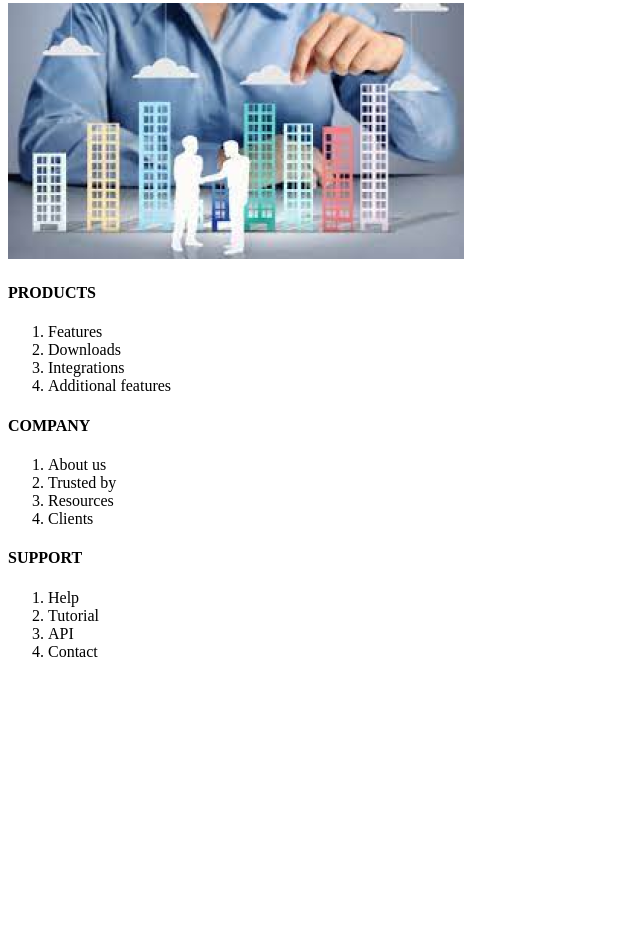
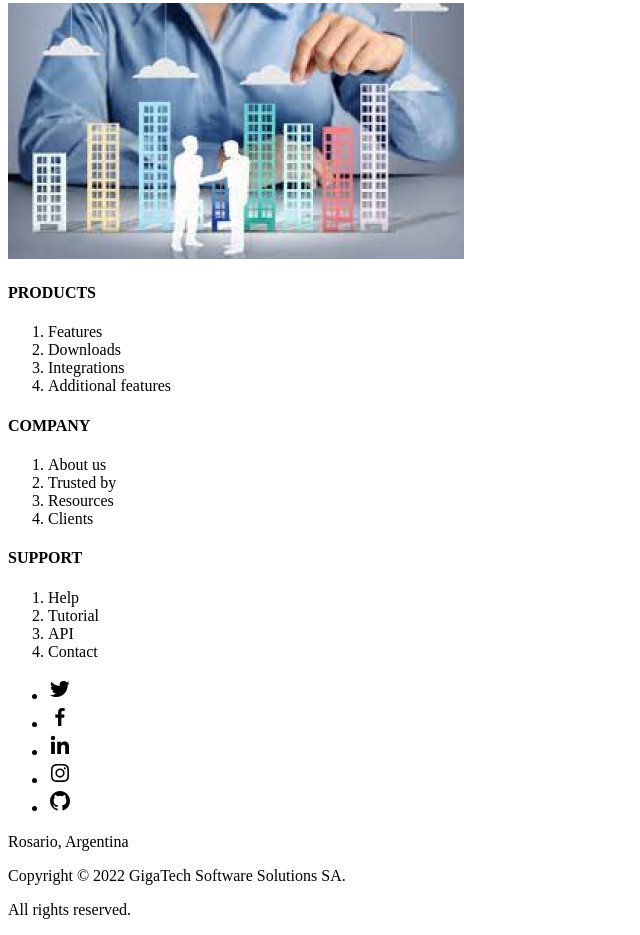
Before and after one commit to DinoStampella/BaSP-A2022-Etapa-1, a plain HTML site: page Semana-01/index.html in a window 1280 px wide. Shown: the part 1979-2914 px from the top of the page, without its empty margins (0-640 px from the left). Before the commit the page ends 2656 px from the top, so only its background shows below. Drawn offline with Linux system fonts and the light colour scheme.

Commit message:
Coded footer section

```diff
--- a/Semana-01/index.html
+++ b/Semana-01/index.html
@@ -184,5 +184,36 @@
                 </ol>
             </div>
         </section>
+        <!--Footer-->
+        <footer>
+            <ul>
+                <li>
+                    <img src="images/tw.svg" alt="Twitter">
+                </li>
+                <li>
+                    <img src="images/fb.svg" alt="Facebook">
+                </li>
+                <li>
+                    <img src="images/in.svg" alt="Linkedin">
+                </li>
+                <li>
+                    <img src="images/ig.svg" alt="Instagram">
+                </li>
+                <li>
+                    <img src="images/gh.svg" alt="Github">
+                </li>
+            </ul>
+            <div>
+                <p>
+                    Rosario, Argentina
+                </p>
+                <p>
+                    Copyright &copy; 2022 GigaTech Software Solutions SA.
+                </p>
+                <p>
+                    All rights reserved.
+                </p>
+            </div>
+        </footer>
     </body>
 </html>
```
Also changed, not shown: Semana-01/images/fb.svg (added), Semana-01/images/gh.svg (added), Semana-01/images/ig.svg (added), Semana-01/images/in.svg (added), Semana-01/images/tw.svg (added).
